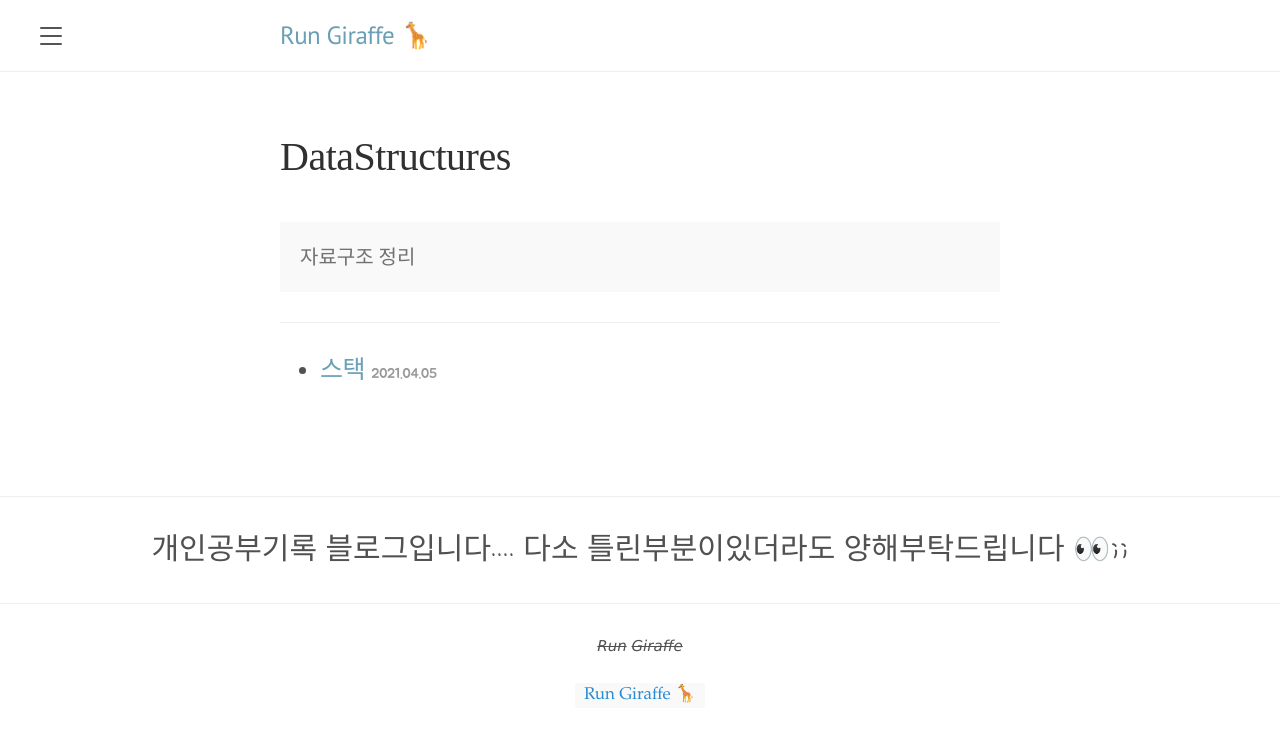
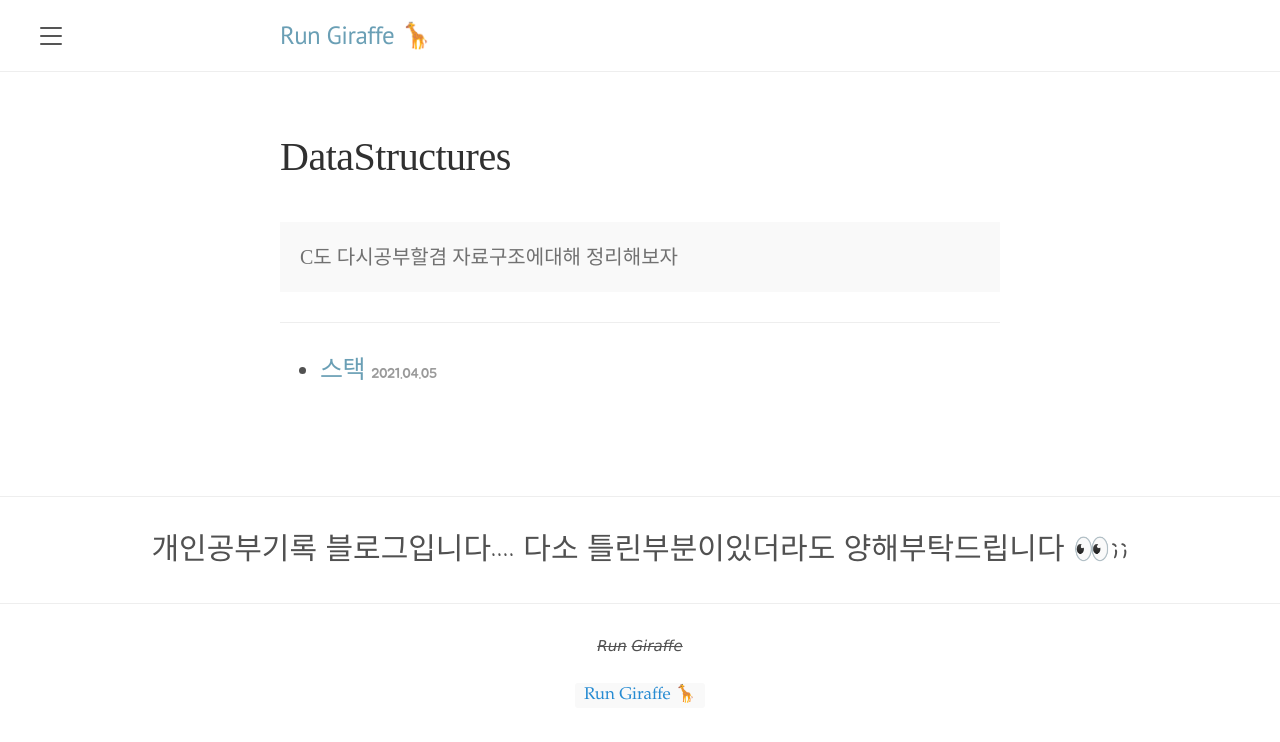
Before and after one commit to froggy0m0/froggy0m0.github.io, a Jekyll site: the page built from categories/DataStructures.md, in a window 1280 px wide. Shown: the top 742 px of the page. Built offline with Jekyll 4.4.1, drawn with Linux system fonts in a browser that asks for light colours.

Commit message:
Update DataStructures.md

```diff
--- a/categories/DataStructures.md
+++ b/categories/DataStructures.md
@@ -4,5 +4,5 @@ title: DataStructures
 permalink: 'categories/DataStructures'
 order:
 description: >
-   자료구조 정리
+   C도 다시공부할겸 자료구조에대해 정리해보자
 ---
```
